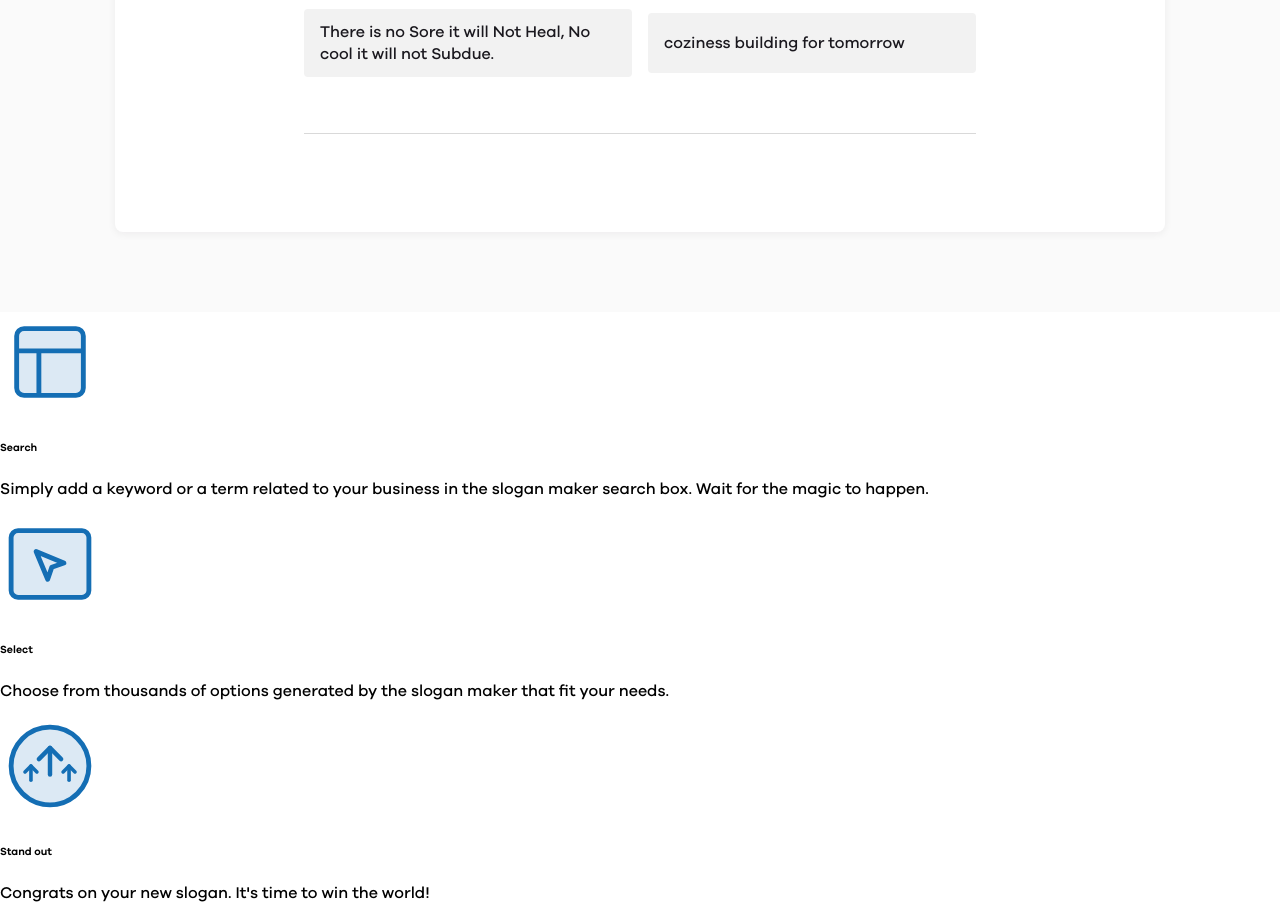
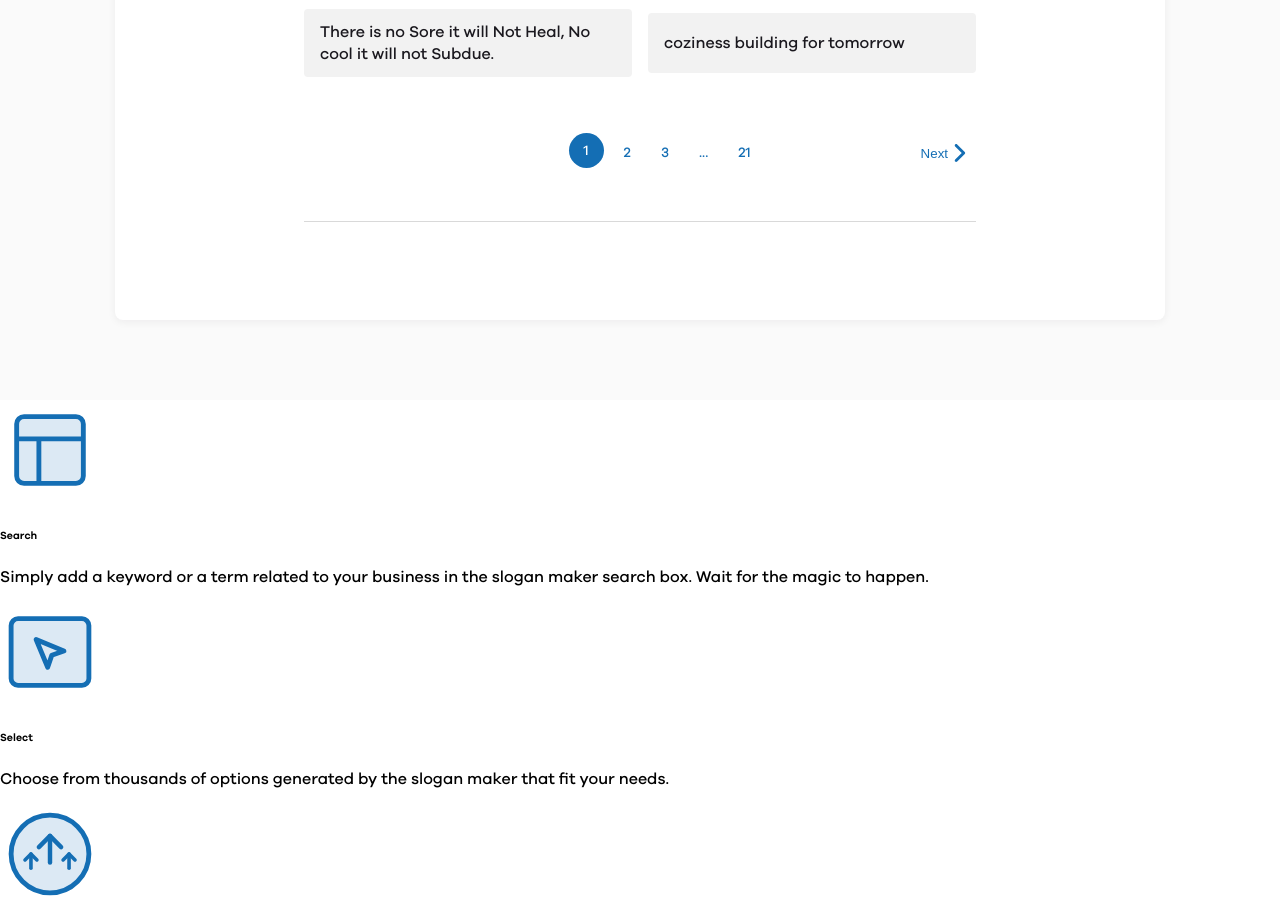
Before and after one commit to mahakmakharia/demo-landing, a Next.js app: page / in a window 1280 px wide. Shown: the part 980-1896 px from the top of the page. Built offline with nearby package versions, Linux system fonts and the light colour scheme.

Commit message:
add: css for pagination

```diff
--- a/src/components/slogan-generator/GeneratedSlogan.js
+++ b/src/components/slogan-generator/GeneratedSlogan.js
@@ -1,4 +1,5 @@
 import React from 'react';
+import Pagination from './Pagination';
 import styles from './slogan.module.css'
 import SloganCard from './SloganCard';
 
@@ -26,10 +27,7 @@ const GeneratedSlogan = () => {
                 })}
             </div>
 
-            {/* <div>
-                1,2,3
-            </div>
-            <button>next</button> */}
+            <Pagination />
 
         </div>
     );
--- /dev/null
+++ b/src/components/slogan-generator/Pagination.js
@@ -0,0 +1,35 @@
+import React from 'react';
+import Image from 'next/image'
+import styles from './slogan.module.css'
+
+const Pagination = () => {
+    return (
+        <div className={styles.pageinationDiv}>
+            <div style={{ flexGrow: 1 }}></div>
+            <div className={styles.pageNumbers}>
+                <div className={styles.selectedNo}>
+                    1
+                </div>
+                <div className={styles.pageNo}>
+                    2
+                </div>
+                <div className={styles.pageNo}>
+                    3
+                </div>
+                <div className={styles.pageNo}>
+                    ...
+                </div>
+                <div className={styles.pageNo}>
+                    21
+                </div>
+            </div>
+
+            <div className={styles.nextButton} >
+                <button>Next</button>
+                <Image className={styles.buttonIcon} alt="next icon" src="/assets/icons/next.svg" height={12} width={12} />
+            </div>
+
+        </div>)
+}
+
+export default Pagination;
--- a/src/components/slogan-generator/slogan.module.css
+++ b/src/components/slogan-generator/slogan.module.css
@@ -145,3 +145,50 @@
 .sloganBox:nth-child(even) {
   padding-left: 8px;
 }
+
+.pageinationDiv {
+  display: flex;
+  flex-direction: row;
+
+  margin-top: 48px;
+  font-family: Galano Grotesque;
+  font-style: normal;
+  font-weight: normal;
+  font-size: 14px;
+  line-height: 20px;
+  color: #146eb4;
+}
+
+.pageNumbers {
+  width: 50%;
+  display: flex;
+}
+
+.pageNo {
+  padding: 10px 15px;
+}
+
+.selectedNo {
+  height: 35px;
+  width: 35px;
+  padding-top: 8px;
+  margin-right: 5px;
+  text-align: center;
+  background-color: #146eb4;
+  color: #fff;
+  border-radius: 50%;
+}
+
+.nextButton > button {
+  background-color: #fff;
+  border: none;
+  color: #146eb4;
+}
+.nextButton {
+  padding: 10px;
+  display: flex;
+}
+
+.buttonIcon {
+  display: flex;
+}
```
